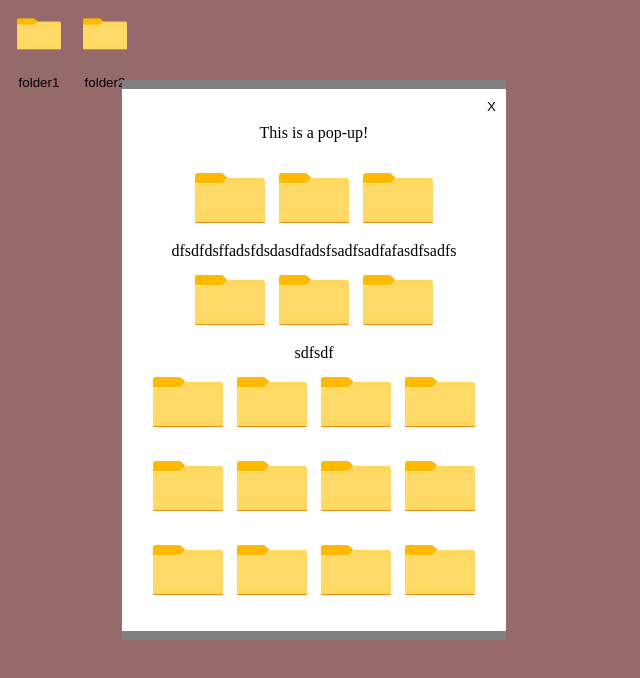
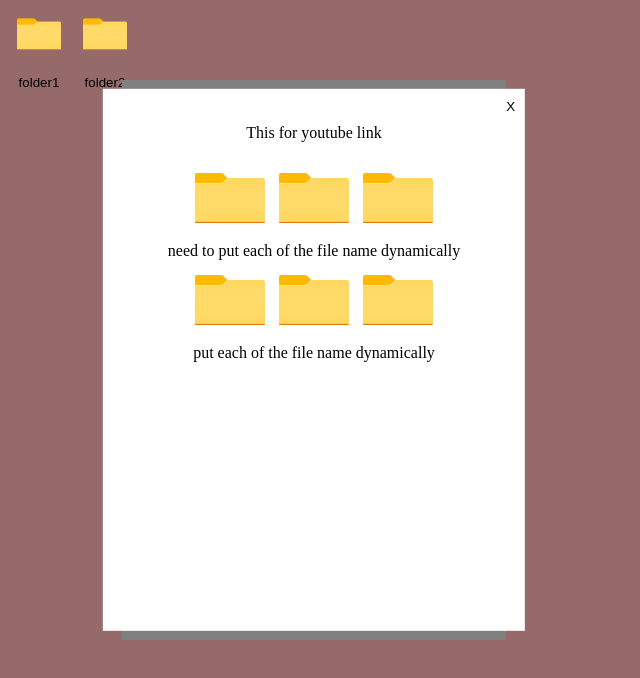
Before and after one commit to jun-yub-kim/Newjeans_project, a plain HTML site: page index.html in a window 1280 px wide. Both pictures are taken after a click on the button "folder1". Shown: the whole page, without its empty margins (0-640 px from the left). Drawn offline with nearby package versions, Linux system fonts and the light colour scheme.

Commit message:
update and fix dynamic update

```diff
--- a/index.html
+++ b/index.html
@@ -26,32 +26,20 @@
 <body>
   <div id="popup1" style="display:none">
     <div id="popup-content1">
-      <p>This is a pop-up!</p>
+      <p>This for youtube link</p>
       <div class="scroll-image">
         <div>
         <img src="/Folder_Icon.png" width = "50%" height = "50%" style="max-width:80px; height:auto;">
         <img src="/Folder_Icon.png" width = "50%" height = "50%" style="max-width:80px; height:auto;">
         <img src="/Folder_Icon.png" width = "50%" height = "50%" style="max-width:80px; height:auto;">
         </div>
-        dfsdfdsffadsfdsdasdfadsfsadfsadfafasdfsadfs<br>
+        need to put each of the file name dynamically<br>
         <div>
         <img src="/Folder_Icon.png" width = "50%" height = "50%" style="max-width:80px; height:auto;">
         <img src="/Folder_Icon.png" width = "50%" height = "50%" style="max-width:80px; height:auto;">
         <img src="/Folder_Icon.png" width = "50%" height = "50%" style="max-width:80px; height:auto;">
         </div>
-        sdfsdf<br>
-        <img src="/Folder_Icon.png" width = "50%" height = "50%" style="max-width:80px; height:auto;">
-        <img src="/Folder_Icon.png" width = "50%" height = "50%" style="max-width:80px; height:auto;">
-        <img src="/Folder_Icon.png" width = "50%" height = "50%" style="max-width:80px; height:auto;">
-        <img src="/Folder_Icon.png" width = "50%" height = "50%" style="max-width:80px; height:auto;">
-        <img src="/Folder_Icon.png" width = "50%" height = "50%" style="max-width:80px; height:auto;">
-        <img src="/Folder_Icon.png" width = "50%" height = "50%" style="max-width:80px; height:auto;">
-        <img src="/Folder_Icon.png" width = "50%" height = "50%" style="max-width:80px; height:auto;">
-        <img src="/Folder_Icon.png" width = "50%" height = "50%" style="max-width:80px; height:auto;">
-        <img src="/Folder_Icon.png" width = "50%" height = "50%" style="max-width:80px; height:auto;">
-        <img src="/Folder_Icon.png" width = "50%" height = "50%" style="max-width:80px; height:auto;">
-        <img src="/Folder_Icon.png" width = "50%" height = "50%" style="max-width:80px; height:auto;">
-        <img src="/Folder_Icon.png" width = "50%" height = "50%" style="max-width:80px; height:auto;">
+        put each of the file name dynamically<br><br>
       </div>
 
 
--- a/main.css
+++ b/main.css
@@ -12,10 +12,11 @@
     position: absolute;
     top: 50%;
     left: 50%;
-    min-width: 330px;
+    min-width: 300px;
+    max-width: 450px;
     transform: translate(-50%,-50%);
     background-color: white;
-    width: 90%;
+    width: 100%;
     height: 90%;
     padding: 5%;
     text-align: center;
@@ -102,7 +103,7 @@ button img { /*버튼 이미지에 마우스 커서 대면 손으로 바꿔주
 }
 @media screen and (max-width:640px){
   .grid-image img {
-    width:calc(50% - 15px);
+    width:calc(300 - 15px);
   }
 }
 @media screen and (max-width:480px){
@@ -131,12 +132,14 @@ button img { /*버튼 이미지에 마우스 커서 대면 손으로 바꿔주
 .scroll-image img:last-child {
     margin-right:0;
 }
+/*
 @media screen and (max-width:480px){
   .scroll-image {
     flex-wrap:nowrap;
     justify-content:flex-start;
     position:relative;
     width:114%;
+    min-width: 470;
     left:-7%;
     padding:0 7%;
     overflow-y:hidden;
@@ -160,4 +163,4 @@ button img { /*버튼 이미지에 마우스 커서 대면 손으로 바꿔주
     align-self:stretch;
     width:7%;
   }
-}
+}scroll
```
